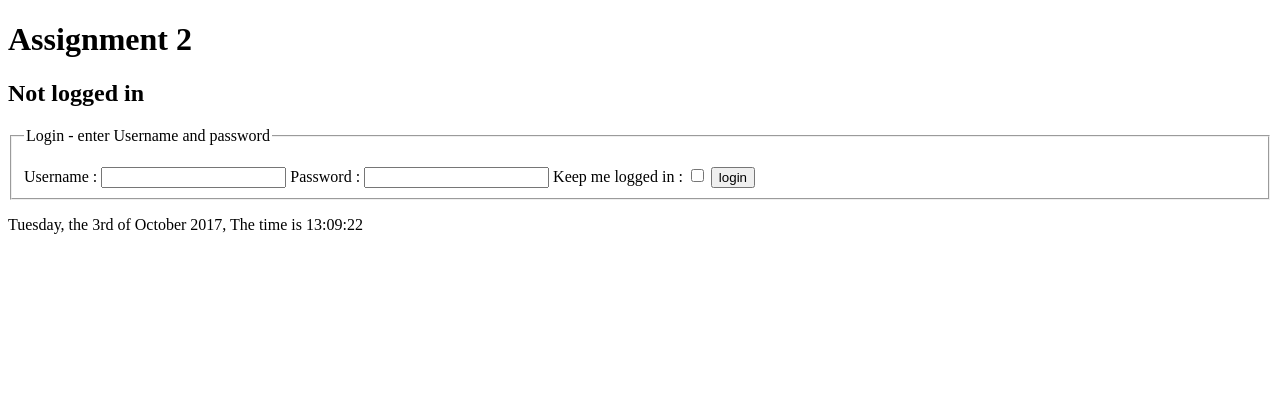
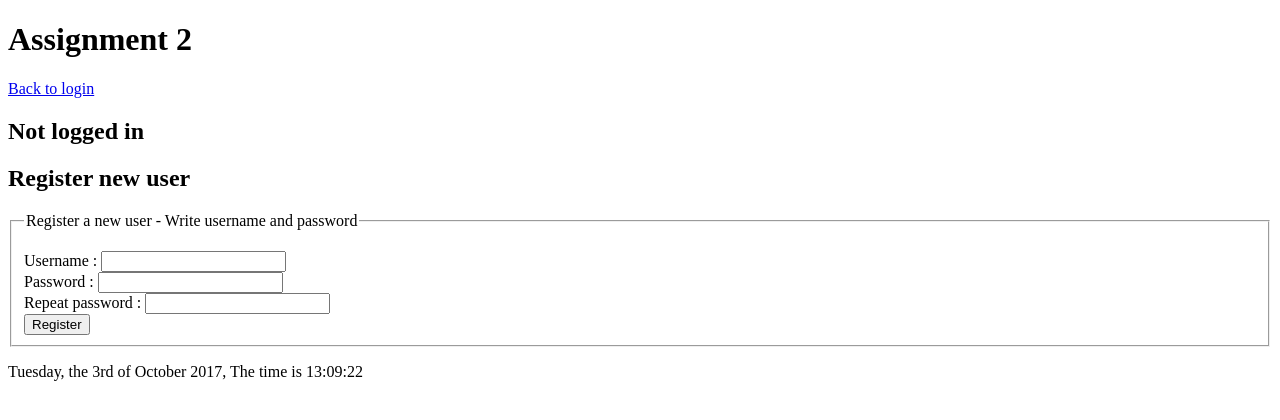
Before and after one commit to fridamelin/1dv610-L2, a PHP site: page /?register in a window 1280 px wide. Shown: the top 420 px of the page. Run offline with PHP 8.4, Linux system fonts and the light colour scheme.

Commit message:
logga in med cookies samt register form finns

```diff
--- a/startup/index.php
+++ b/startup/index.php
@@ -4,6 +4,7 @@
 require_once('view/LoginView.php');
 require_once('view/DateTimeView.php');
 require_once('view/LayoutView.php');
+require_once('view/RegisterView.php');
 
 //MAKE SURE ERRORS ARE SHOWN... MIGHT WANT TO TURN THIS OFF ON A PUBLIC SERVER
 error_reporting(E_ALL);
@@ -13,15 +14,24 @@ ini_set('display_errors', 'On');
 $v = new LoginView();
 $dtv = new DateTimeView();
 $lv = new LayoutView();
+$rv = new RegisterView();
 
 session_start();
 
 //Anropa funktion från v
 $v->prepare();
 if(isset($_SESSION['username'])){
-$lv->render(true, $v, $dtv);
+    if(isset($_GET['register'])){
+        $lv->render(true, $rv, $dtv);
+    }else {
+        $lv->render(true, $v, $dtv);
+    }
 }else {
-$lv->render(false, $v, $dtv);
+     if(isset($_GET['register'])){
+        $lv->render(false, $rv, $dtv);
+    }else {
+        $lv->render(false, $v, $dtv);
+    }
 }
 
 if(isset($_POST['LoginView::Logout'])){
--- a/startup/view/LayoutView.php
+++ b/startup/view/LayoutView.php
@@ -3,7 +3,7 @@
 
 class LayoutView {
 
-  public function render($isLoggedIn, LoginView $v, DateTimeView $dtv) {
+  public function render($isLoggedIn, $v, DateTimeView $dtv) {
     echo '<!DOCTYPE html>
       <html>
         <head>
@@ -12,6 +12,8 @@ class LayoutView {
         </head>
         <body>
           <h1>Assignment 2</h1>
+         '. $this->registerNew() . '
+
           ' . $this->renderIsLoggedIn($isLoggedIn) . '
 
           <div class="container">
@@ -32,4 +34,14 @@ class LayoutView {
       return '<h2>Not logged in</h2>';
     }
   }
+
+  private function registerNew(){
+    if(isset($_GET['register'])){
+        return '<a href="?">Back to login</a>';
+    }else{
+      return '<a href="?register">Register a new user</a>';
+    }
+
+  }
+
 }
--- a/startup/view/LoginView.php
+++ b/startup/view/LoginView.php
@@ -29,23 +29,28 @@ class LoginView {
 		}
 	}
 
+	//Kolla isset på RegisterView
+
+
 	public function prepare(){
-
 
 		if(isset($_POST[self::$name]) || isset($_POST[self::$password])){
 			$response = '';
 
-		if($_POST[self::$name] == 'Admin' && $_POST[self::$password] == 'Password'){
+			if($_POST[self::$name] == 'Admin' && $_POST[self::$password] == 'Password'){
+
+
 			if(!isset($_SESSION['username']) && !isset($_SESSION['password'])){
 				$this->message = "Welcome";
 			}
-			//Ta bort "Bye bye!" ifall man kör f5 när man redan är utloggad
-			//if
-
 
 			//SESSION
 			$_SESSION['username'] = $_POST[self::$name];
 			$_SESSION['password'] = $_POST[self::$password];
+
+			if(isset($_POST[self::$keep])){
+				$this->keepUserLoggedIn($this->message);
+			}
 
 			$response = $this->generateLogoutButtonHTML($this->message);
 				return $response;
@@ -63,12 +68,22 @@ class LoginView {
 		if ($_POST[self::$name] == ''){
 			$this->message = "Username is missing";
 			}
-		}
+		} else if (isset($_COOKIE['usernameCookie']) && isset($_COOKIE['passwordCookie'])){
+				if($_COOKIE['usernameCookie'] == 'Admin' && $_COOKIE['passwordCookie'] == 'Password'){
+					if(!isset($_SESSION['username']) && !isset($_SESSION['password'])){
+						$this->message = "Welcome back with cookie";
+			}
+					$_SESSION['username'] = $_COOKIE['usernameCookie'];
+					$_SESSION['password'] = $_COOKIE['passwordCookie'];
+				}
+			}
 		if(isset($_POST[self::$logout])){
 			if(isset($_SESSION['username']) && isset($_SESSION['password'])){
 				$this->message = "Bye bye!";
-		}
+			}
 			session_unset();
+			setcookie('usernameCookie', '', time()-3600);
+			setcookie('passwordCookie', '', time()-3600);
 		}
 
 		if(isset($_SESSION['username'])){
@@ -89,7 +104,6 @@ class LoginView {
 			</form>
 		';
 	}
-
 
 	/**
 	* Generate HTML code on the output buffer for the logout button
@@ -124,4 +138,11 @@ class LoginView {
 			$input = $_POST[self::$name];
 				return self::$keepUsername = $input;
 		}
+
+	private function keepUserLoggedIn($message){
+		setcookie('usernameCookie', $_SESSION['username'], time()+3600);
+		setcookie('passwordCookie', $_SESSION['password'], time()+3600);
+
+		$message = "Welcome and you will be remembered";
+	}
 }
--- /dev/null
+++ b/startup/view/RegisterView.php
@@ -0,0 +1,43 @@
+<?php
+
+
+class RegisterView {
+  private static $login = 'RegisterView::Username';
+  private static $messageId = 'RegisterView::Message';
+  private static $password = 'RegisterView::Password';
+  private static $checkPassword = 'RegisterView::PasswordRepeat';
+
+
+  public function response() {
+    return '
+			<h2>Register new user</h2>
+			<form method="post">
+				<fieldset>
+				<legend>Register a new user - Write username and password</legend>
+					<p id="' . self::$messageId . '"></p>
+					<label for="' . self::$login . '" >Username :</label>
+					<input type="text" size="20" name="'. self::$login .'" id="'. self::$login .'" value="" />
+					<br>
+					<label for="' . self::$password . '">Password :</label>
+					<input type="password" size="20" name="'. self::$password .'" id="' . self::$password . '" value="" />
+					<br>
+					<label for="' . self::$checkPassword .'" >Repeat password :</label>
+					<input type="password" size="20" name="' . self::$checkPassword . '" id="' . self::$checkPassword . '" value="" />
+					<br>
+					<input id="submit" type="submit" name="DoRegistration"  value="Register" />
+					<br>
+				</fieldset>
+        </form>
+          ';
+  }
+
+  private function renderIsLoggedIn($isLoggedIn) {
+    if ($isLoggedIn) {
+      return '<h2>Logged in</h2>';
+    }
+    else {
+      return '<h2>Not logged in</h2>';
+    }
+  }
+
+}
```
